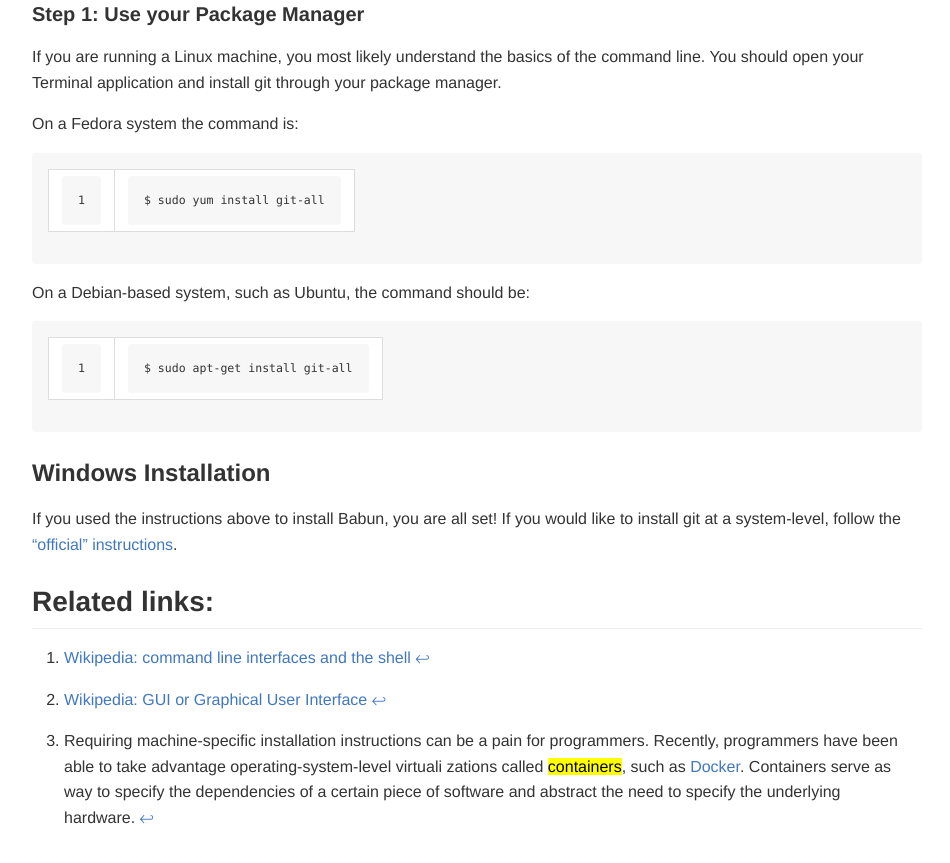
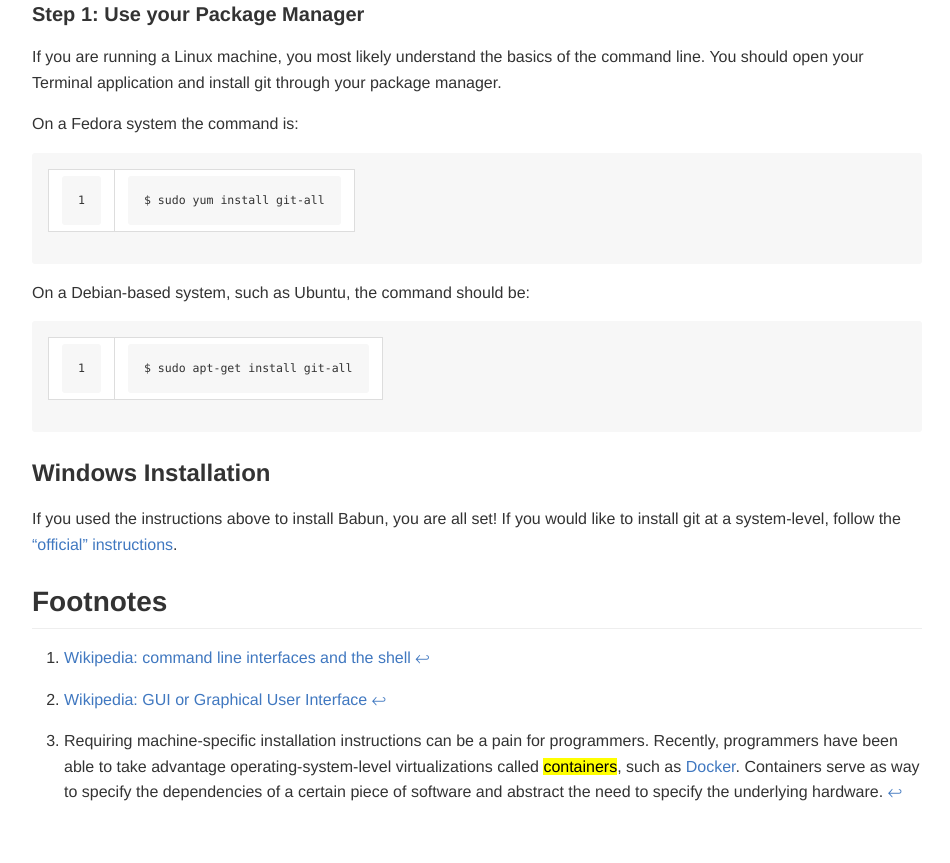
Before and after one commit to gonsie/gonsie.github.io, a Jekyll site: the page built from _posts/2016-04-15-unix-git.md, in a window 1280 px wide and 900 px high, scrolled down 7230 px. Shown: the top 863 px of the window, without its empty margins (163-1113 px from the left). Built offline with Jekyll 4.4.1, drawn with Linux system fonts in a browser that asks for light colours; some of the changed text lies outside the part shown.

Commit message:
footnotes

```diff
--- a/_posts/2016-04-15-unix-git.md
+++ b/_posts/2016-04-15-unix-git.md
@@ -196,13 +196,12 @@ $ sudo apt-get install git-all
 If you used the instructions above to install Babun, you are all set!
 If you would like to install git at a system-level, follow the ["official" instructions](https://git-scm.com/book/en/v2/Getting-Started-Installing-Git#Installing-on-Windows).
 
-## Related links:
+## Footnotes
 
 [^1]: [Wikipedia: command line interfaces and the shell](https://en.wikipedia.org/wiki/Command-line_interface)
 
 [^2]: [Wikipedia: GUI or Graphical User Interface](https://en.wikipedia.org/wiki/Graphical_user_interface)
 
 [^3]: Requiring machine-specific installation instructions can be a pain for programmers.
-      Recently, programmers have been able to take advantage operating-system-level virtuali
-      zations called <mark>containers</mark>, such as [Docker](https://www.docker.com).
+      Recently, programmers have been able to take advantage operating-system-level virtualizations called <mark>containers</mark>, such as [Docker](https://www.docker.com).
       Containers serve as way to specify the dependencies of a certain piece of software and abstract the need to specify the underlying hardware.
```
